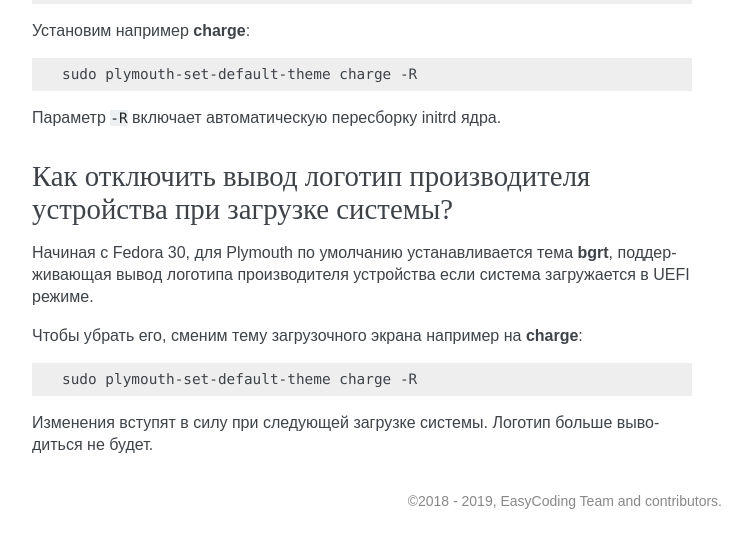
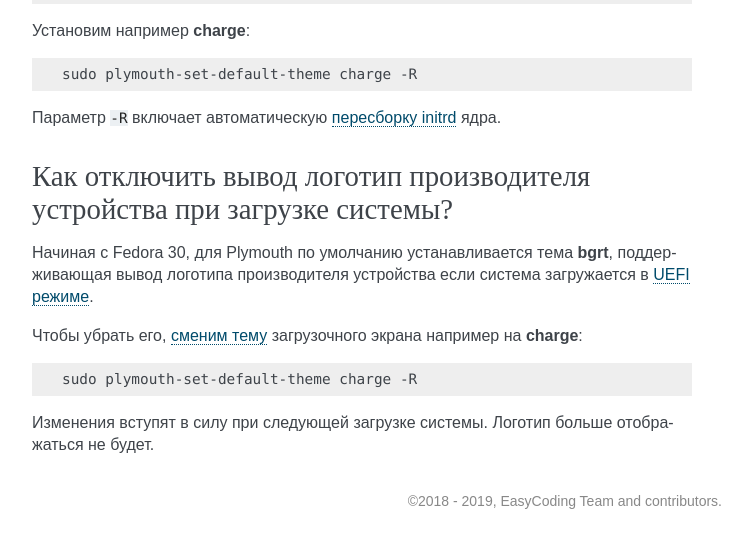
Before and after one commit to RussianFedora/FAQ, a Sphinx documentation site: the page built from source/using-system.rst, in a window 1280 px wide and 900 px high, scrolled down 14231 px. Shown: the part 361-897 px from the top of the window, without its empty margins (388-1137 px from the left). Built offline with Sphinx 7.4.7, drawn with Linux system fonts in a browser that asks for light colours.

Commit message:
Added some internal hyperlinks to Plymouth boot screen questions.

```diff
--- a/source/using-system.rst
+++ b/source/using-system.rst
@@ -853,20 +853,20 @@ KDE предоставляет особый PAM модуль для автома
 
     sudo plymouth-set-default-theme charge -R
 
-Параметр ``-R`` включает автоматическую пересборку initrd ядра.
+Параметр ``-R`` включает автоматическую :ref:`пересборку initrd <initrd-rebuild>` ядра.
 
-.. index:: boot, plymouth, theme
+.. index:: boot, plymouth, theme, logo
 .. _plymouth-nologo:
 
 Как отключить вывод логотип производителя устройства при загрузке системы?
 ============================================================================
 
-Начиная с Fedora 30, для Plymouth по умолчанию устанавливается тема **bgrt**, поддерживающая вывод логотипа производителя устройства если система загружается в UEFI режиме.
+Начиная с Fedora 30, для Plymouth по умолчанию устанавливается тема **bgrt**, поддерживающая вывод логотипа производителя устройства если система загружается в :ref:`UEFI режиме <uefi-boot>`.
 
-Чтобы убрать его, сменим тему загрузочного экрана например на **charge**:
+Чтобы убрать его, :ref:`сменим тему <plymouth-themes>` загрузочного экрана например на **charge**:
 
 .. code-block:: text
 
     sudo plymouth-set-default-theme charge -R
 
-Изменения вступят в силу при следующей загрузке системы. Логотип больше выводиться не будет.
+Изменения вступят в силу при следующей загрузке системы. Логотип больше отображаться не будет.
```
